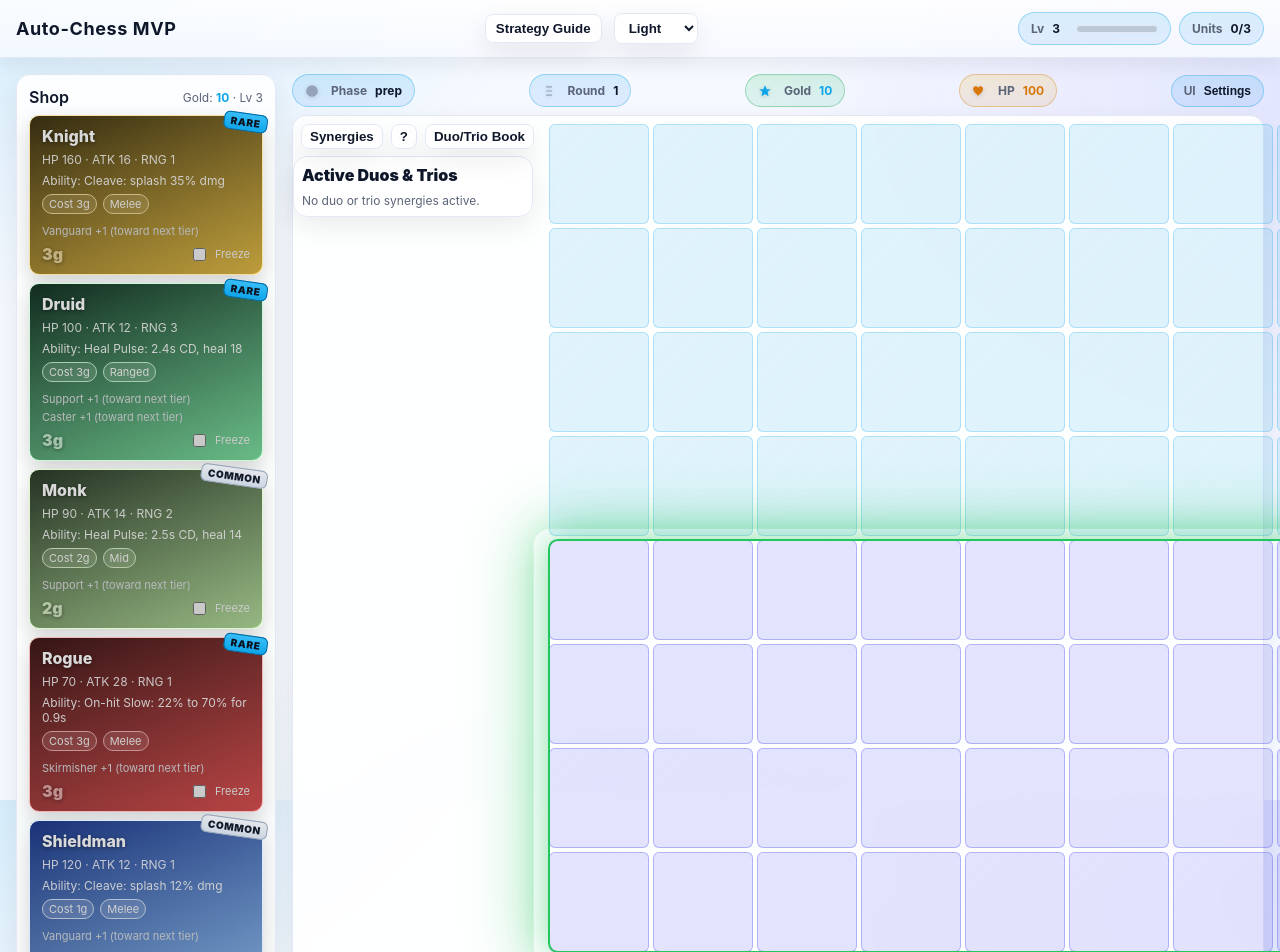
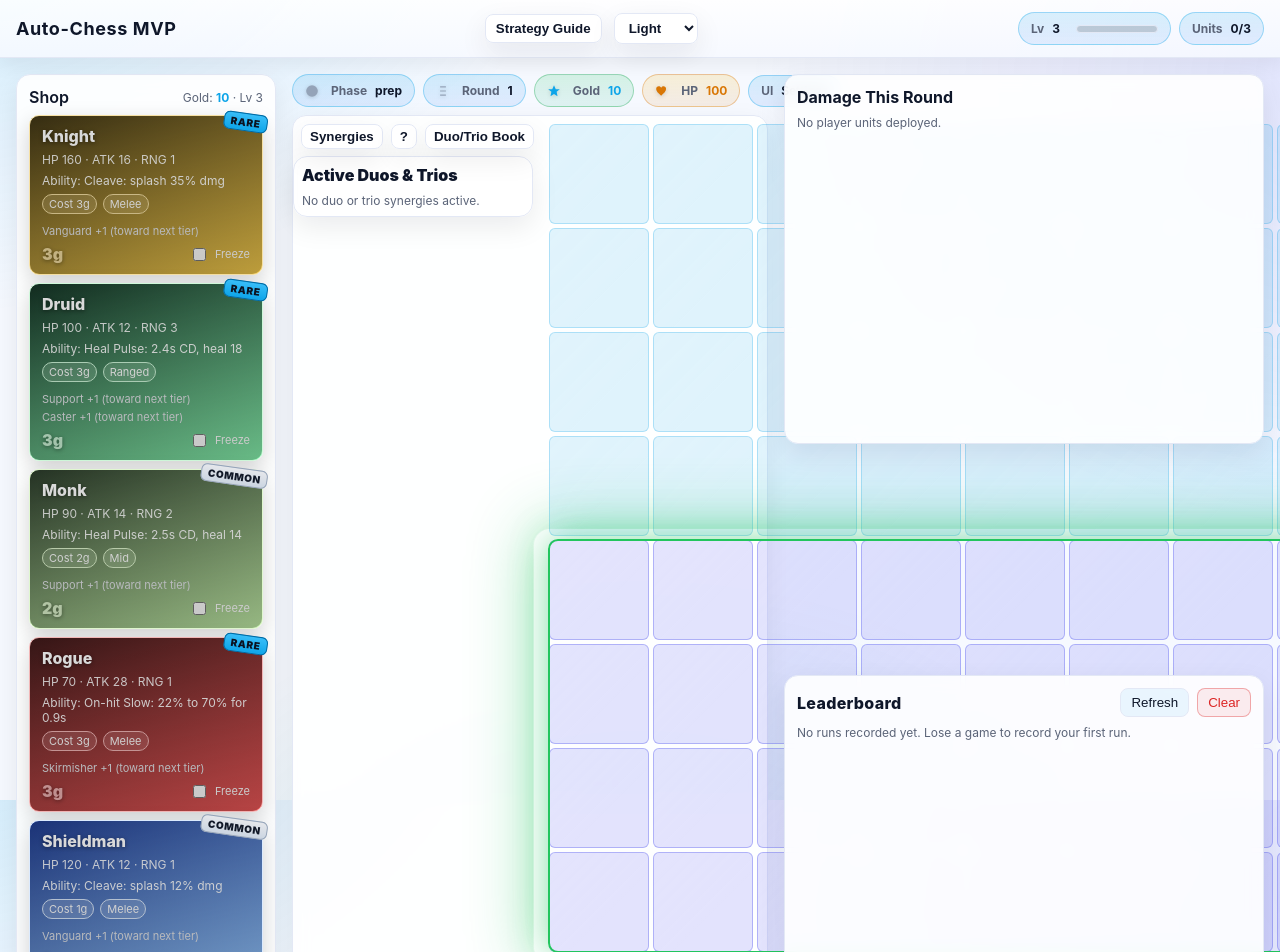
Before and after one commit to pattyboyy/autochess, a React (Vite) app: page / in a window 1280 px wide. Shown: the top 952 px of the page. Built offline with nearby package versions, Linux system fonts and the light colour scheme.

Commit message:
Revert "hhgj"
This reverts commit 1485c347bca2dc0fdd5e15ea7772902553694cb5.

```diff
--- a/src/ui/theme.css
+++ b/src/ui/theme.css
@@ -182,24 +182,12 @@ main {
 .soft-scroll::-webkit-scrollbar-track { background: rgba(2, 6, 23, 0.06); }
 
 /* Game grid */
-.game-layout {
-  display: flex;
-  flex-direction: column;
-  height: 100%;
-}
-
 .game-grid {
   display: grid;
-  grid-template-columns: 260px 1fr;
+  grid-template-columns: 260px 1fr 480px;
   gap: 16px;
+  height: 100%;
   position: relative;
-}
-
-.bottom-panels {
-  display: grid;
-  grid-template-columns: 1fr 1fr;
-  gap: 16px;
-  margin-top: 16px;
 }
 
 .left-panel, .center-panel, .right-panel {
@@ -211,10 +199,16 @@ main {
   .game-grid {
     grid-template-columns: 1fr;
   }
+
+  .right-panel {
+    display: grid;
+    grid-template-columns: 1fr 1fr;
+    gap: 16px;
+  }
 }
 
-@media (max-width: 768px) {
-  .bottom-panels {
+@media (max-width: 600px) {
+  .right-panel {
     grid-template-columns: 1fr;
   }
 }
--- a/src/web/Game.tsx
+++ b/src/web/Game.tsx
@@ -548,8 +548,7 @@ export function Game(): JSX.Element {
   }, [togglePause]);
 
   return (
-    <div className="game-layout">
-      <div className="game-grid">
+    <div className="game-grid">
       <div className="left-panel">
         <div className="panel soft soft-scroll">
           <Shop />
@@ -629,12 +628,11 @@ export function Game(): JSX.Element {
         </div>
         <CompactLog />
       </div>
-      </div>
-      <div className="bottom-panels">
-        <div className="panel soft soft-scroll">
+      <div className="right-panel stack-16">
+        <div className="panel soft soft-scroll" style={{ maxHeight: '46vh' }}>
           <DamagePanel />
         </div>
-        <div className="panel soft soft-scroll">
+        <div className="panel soft soft-scroll" style={{ maxHeight: '46vh' }}>
           <Leaderboard />
         </div>
       </div>
```
